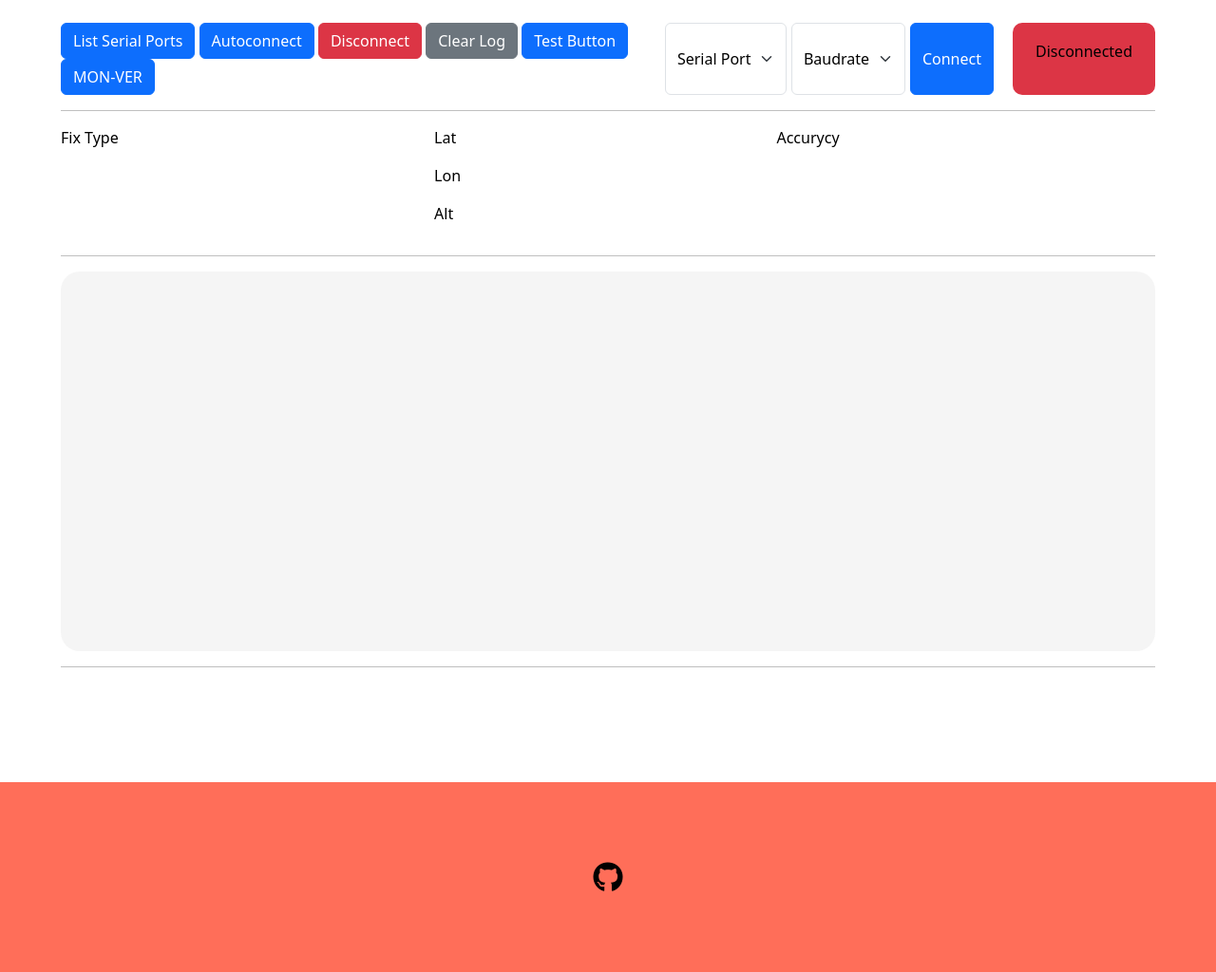
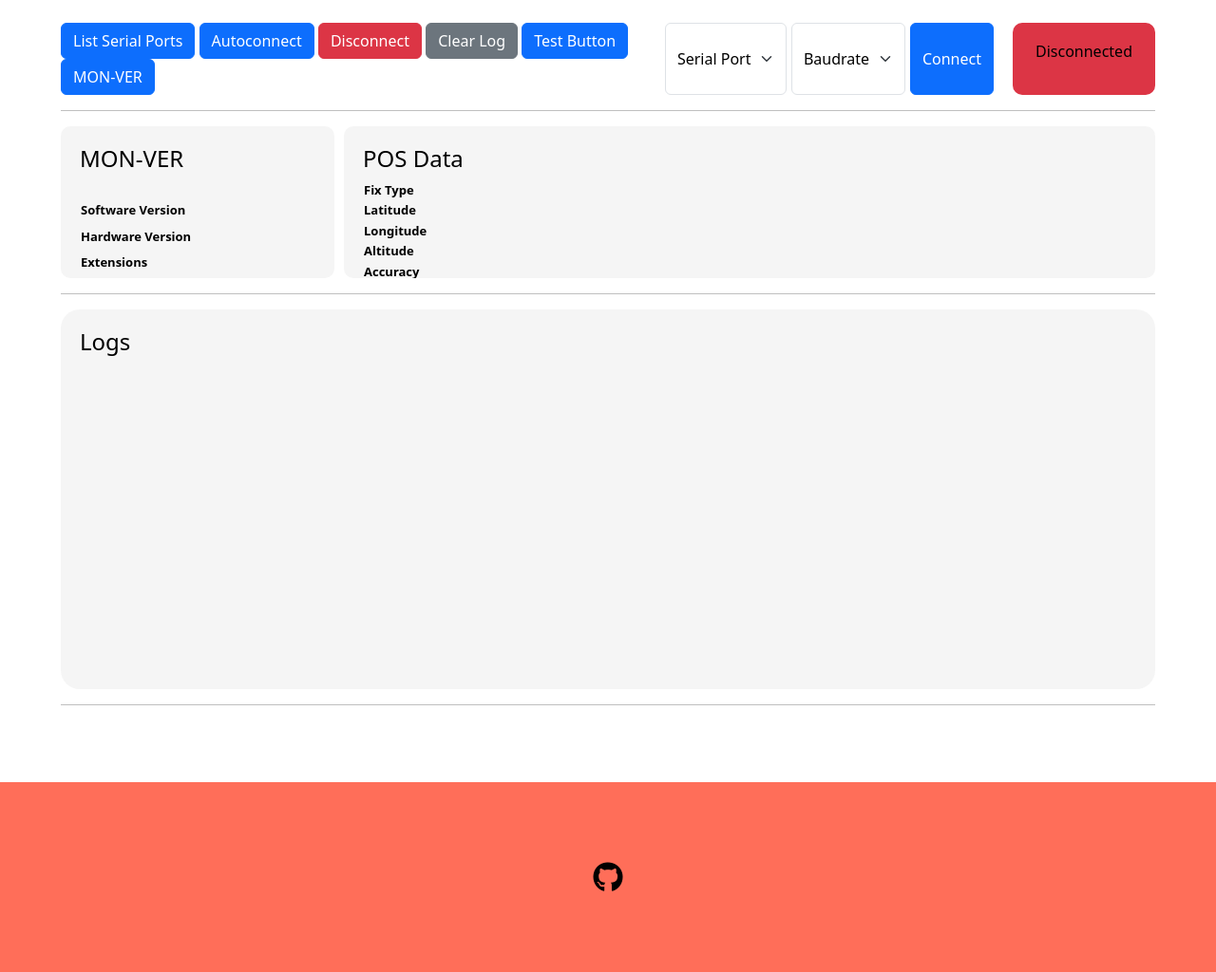
Before and after one commit to nycto404/u-ctrl, a Flask app: page / in a window 1280 px wide. Shown: the part 50-1074 px from the top of the page at 95% size. Run offline with Flask 3, Linux system fonts and the light colour scheme; lists and menus that the app fills with data are empty; some libraries are stand-ins or nearby versions.

Commit message:
Added mon-ver polling

```diff
--- a/app.py
+++ b/app.py
@@ -52,7 +52,6 @@ def is_rx_connected():
                                 'stream': str(stream)
                                 })
 
-
 @socketio.on('disconnect_rx')
 def disconnect_rx():
     print('disconnect_rx')
@@ -67,7 +66,8 @@ def disconnect_rx():
 
 @socketio.on('mon_ver')
 def mon_ver():
-    ubxlib.poll_mon_ver(stream)
+    payload = ubxlib.poll_mon_ver(stream)
+    emit('mon-ver', {'data': payload})
 
 
 #Log rx
--- a/lib/ubxlib.py
+++ b/lib/ubxlib.py
@@ -134,6 +134,45 @@ def connect_receiver(serial_port, baudrate, socketio=None):
         if "Access is denied" in str(e) or "semaphore timeout" in str(e):
             return
 
+def poll_mon_ver(stream):
+    payload = []
+    ubr = UBXReader(stream, protfilter=NMEA_PROTOCOL | UBX_PROTOCOL)
+    while True:
+      stream.write(MON_VER_MSG)
+      raw_data, parsed_data = ubr.read()
+      if 'MON-VER' in str(parsed_data):
+        payload.append(parsed_data.swVersion.decode().replace('\x00', ''))
+        payload.append(parsed_data.hwVersion.decode().replace('\x00', ''))
+        payload.append(parsed_data.extension_01.decode().replace('\x00', ''))
+        payload.append(parsed_data.extension_02.decode().replace('\x00', ''))
+        payload.append(parsed_data.extension_03.decode().replace('\x00', ''))
+        payload.append(parsed_data.extension_04.decode().replace('\x00', ''))
+        payload.append(parsed_data.extension_05.decode().replace('\x00', ''))
+        payload.append(parsed_data.extension_06.decode().replace('\x00', ''))
+        payload.append(parsed_data.extension_07.decode().replace('\x00', ''))
+        print(payload)
+        print(type(parsed_data))
+        print(parsed_data)
+        print(parsed_data.swVersion.decode())
+        print(parsed_data.hwVersion.decode())
+        print(parsed_data.extension_01.decode())
+        print(parsed_data.extension_02.decode())
+        print(parsed_data.extension_03.decode())
+        print(parsed_data.extension_04.decode())
+        print(parsed_data.extension_05.decode())
+        print(parsed_data.extension_06.decode())
+        print(parsed_data.extension_07.decode())
+        return payload
+
+
+
+
+
+
+
+
+
+
 
 def log_receiver(socketio=None):
     '''Get position and fixtype from NAV-PVT msg'''
@@ -206,23 +245,6 @@ def poll_ubx_msg(msg_class, msg_id):
     print(f'Raw Data: {raw_data}')
     print(f'Parsed Data: {parsed_data}')
 
-def poll_mon_ver(stream):
-    ubr = UBXReader(stream)
-    stream.write(MON_VER_MSG)
-    response = stream.read(2048)
-    raw_data, parsed_data = ubr.read()
-    parsed_data = ubr.parse(raw_data)
-    # msg = UBXReader.parse(raw_data)
-    print(parsed_data)
-
-    print('Response Type: ' + str(type(response)))
-    print(f'Response: {response}')
-    print(f'Raw Data: {raw_data}')
-    print(f'Parsed Data: {parsed_data}')
-
-
-
-
 if __name__ == "__main__":
     #serial_ports = list_available_serial_ports()
     #com_port, baudrate = get_receiver_connection_info(serial_ports)
--- a/static/scripts/app.js
+++ b/static/scripts/app.js
@@ -9,6 +9,12 @@ const testButton = document.getElementById('test-button');
 const monVerButton = document.getElementById('poll-mon-ver-button');
 const serialPortSelect = document.getElementById('serial-port-select');
 const baudrateSelect = document.getElementById('baudrate-select');
+
+const receiverInfo = document.getElementById('receiver-info');
+const monVerTable = document.getElementById('mon-ver-table');
+const softwareVersion = document.getElementById('software-version');
+const hardwareVersion = document.getElementById('hardware-version');
+const extensions = document.getElementById('extensions');
 
 const logContainer = document.getElementById('log-container');
 
@@ -111,6 +117,7 @@ socket.on('rx_connection_status', function(data) {
         autoConnectButton.disabled = true;
         connectButton.disabled = true;
         disconnectButton.disabled = false;
+        monVer();
     } else {
         $(".connection-status").css({
             "background-color": "#e3103a"
@@ -127,6 +134,28 @@ let monVer = () => {
     socket.emit('mon_ver');
 }
 
+socket.on('mon-ver', function(data) {
+    $('#software-version td').remove();
+    $('#hardware-version td').remove();
+    $('#extensions tr').remove();
+
+    for (info in data['data']) {
+        console.log(data['data'][info]);
+        if (info == 0) {
+            let monVer = document.createElement('td');
+            monVer.textContent = data['data'][info];
+            softwareVersion.appendChild(monVer);
+        } else if (info == 1) {
+            let monVer = document.createElement('td');
+            monVer.textContent = data['data'][info];
+            hardwareVersion.appendChild(monVer);
+        } else {
+            let monVer = document.createElement('tr');
+            monVer.textContent = data['data'][info];
+            extensions.appendChild(monVer);
+        }
+    }
+})
 
 listSerialPorts();
 isRxConnected();
--- a/static/style/style.css
+++ b/static/style/style.css
@@ -113,11 +113,31 @@ a {
     cursor: default;
 }
 
-.receiver-info {
+.receiver-data {
     display: grid;
-    grid-template-columns: auto auto auto;
+    grid-template-columns: 25% auto;
+    column-gap: 10px;
+    height: 20%;
     border-radius: 10px;
     border-color: white;
+}
+
+.receiver-info, .pos-data {
+    display: grid;
+    grid-template-columns: auto;
+    border-radius: 10px;
+    border-color: white;
+    overflow-y: auto;
+    background-color: var(--log-container-color);
+    padding: 20px;
+}
+
+.receiver-info, .pos-data p {
+    padding-bottom: 2px;
+}
+
+tr, td {
+    font-size: small;
 }
 
 .log-container {
@@ -126,7 +146,7 @@ a {
     overflow-y: auto;
     background-color: var(--log-container-color);
     border-radius: 20px;
-    padding: 10px;
+    padding: 20px;
 }
 
 .log-container p{
--- a/templates/index.html
+++ b/templates/index.html
@@ -38,25 +38,52 @@
         </div>
     </div>
     <hr>
+    <div class="receiver-data">
+        <div class="receiver-info" id="receiver-info">
+            <h4>MON-VER</h4>
+            <table class="mon-ver-table" id="mon-ver-data">
+                <tr id="software-version">
+                    <th>Software Version</th>
+                </tr>
+                <tr id="hardware-version">
+                    <th>Hardware Version</th>
+                </tr>
+                <tr id="extensions">
+                    <th>Extensions</th>
+                </tr>
 
-    <div class="receiver-info">
-        <div class="fix-type">
-            <p>Fix Type</p>
+            </table>
         </div>
-        <div class="coordinates">
-            <p>Lat</p>
-            <p>Lon</p>
-            <p>Alt</p>
+
+        <div class="pos-data">
+            <h4>POS Data</h4>
+            <table class="pos-data-table">
+                <tr>
+                    <th>Fix Type</th>
+                </tr>
+                <tr>
+                    <th>Latitude</th>
+                </tr>
+                <tr>
+                    <th>Longitude</th>
+                </tr>
+                <tr>
+                    <th>Altitude</th>
+                </tr>
+                <tr>
+                    <th>Accuracy</th>
+                </tr>
+
+            </table>
         </div>
-        <div class="accuracy">
-            <p>Accurycy</p>
-        </div>
+
     </div>
     <hr>
 
 
 
     <div class="log-container" id="log-container">
+        <h4>Logs</h4>
     </div>
     <hr>
 
```
